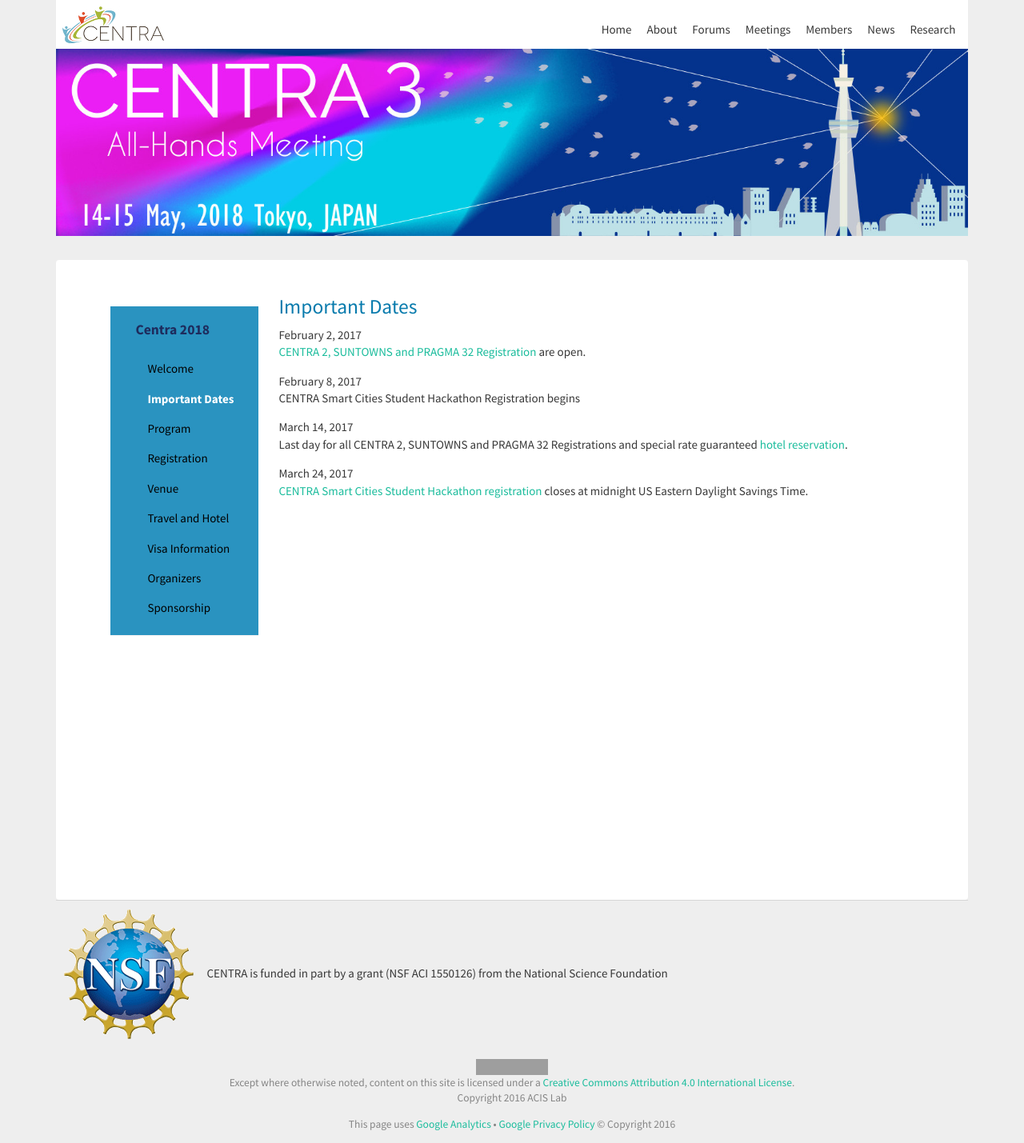
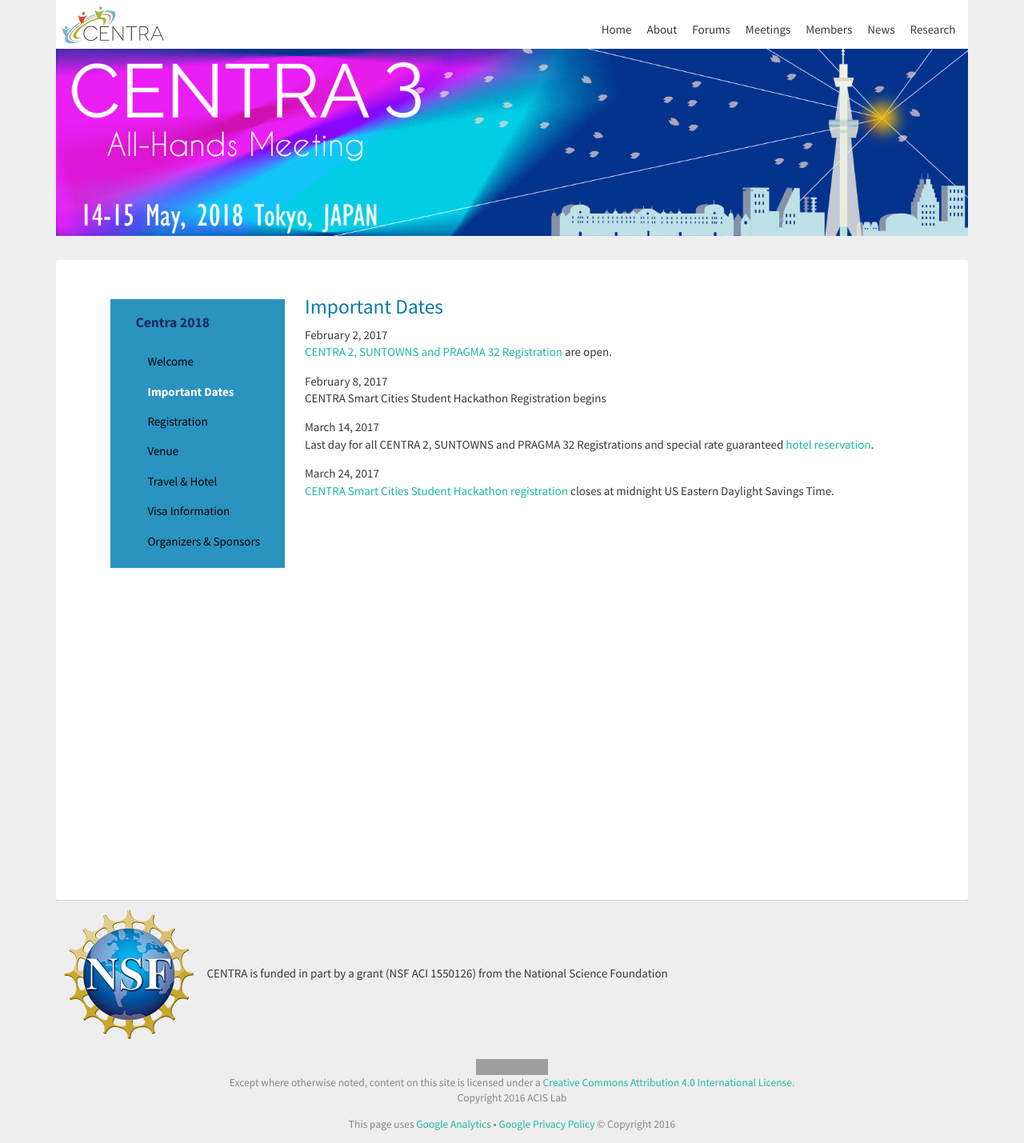
Before and after one commit to hmchou56/centra8, a Jekyll site: the page built from centra3/news.md, in a window 1280 px wide. Shown: the whole page at 80% size. Built offline with Jekyll 4.4.1, drawn with Linux system fonts in a browser that asks for light colours; nearby versions of some CDN libraries; grey boxes are pictures that could not be loaded.

Commit message:
update centra 3 submenu

```diff
--- a/_includes/centra3combinedmenu.html
+++ b/_includes/centra3combinedmenu.html
@@ -6,10 +6,9 @@
 .centra_meeting_menu {
 	float:left;
 	list-style-type: none;
-	margin: 24px 25px 10px 0;
+	margin: 15px 25px 10px 0;
 	padding: 0px;
 	background-color: #2a93c0;
-	border-radius: 5px;
 }
 
 .panel {
@@ -93,7 +92,7 @@
 {% assign submenuitem = 'centra_meeting_menu_sub' %}
 
 
-<div class="panel-group centra_meeting_menu" id="accordion" role="tablist" aria-multiselectable="false">
+<div class="panel-group centra_meeting_menu" id="accordion" role="tablist" aria-multiselectable="false" style="border-radius: 4px;">
 	<div class="panel panel-default">
 		<div class="panel-heading" role="tab" id="centraHeading">
 			<h4 class="panel-title">
@@ -107,13 +106,11 @@
 				<ul class="centra_meeting_menu_sub">
 					<li {% if page.url == '/centra3/' %} class="{{ submenuitem | append:'_selected'}}" {% else %} class=" {{ submenuitem }}" {% endif %}><a href="/centra3/">Welcome</a></li>
 					<li {% if page.url contains '/centra3/news.html' %} class="{{ submenuitem | append:'_selected'}}" {% else %} class=" {{ submenuitem }}" {% endif %}><a href="/centra3/news.html">Important Dates</a></li>
-					<li {% if page.url contains '/centra3/program.html' %} class="{{ submenuitem | append:'_selected'}}" {% else %} class=" {{ submenuitem }}" {% endif %}><a href="/centra3/program.html">Program</a></li>
 					<li {% if page.url contains '/centra3/registration.html' %} class="{{ submenuitem | append:'_selected'}}" {% else %} class=" {{ submenuitem }}" {% endif %}><a href="/centra3/registration.html">Registration</a></li>
 					<li {% if page.url contains '/centra3/venue.html' %} class="{{ submenuitem | append:'_selected'}}" {% else %} class=" {{ submenuitem }}" {% endif %}><a href="/centra3/venue.html">Venue</a></li>
-					<li {% if page.url contains '/centra3/travel.html' %} class="{{ submenuitem | append:'_selected'}}" {% else %} class=" {{ submenuitem }}" {% endif %}><a href="/centra3/travel.html">Travel and Hotel</a></li>
+					<li {% if page.url contains '/centra3/travel.html' %} class="{{ submenuitem | append:'_selected'}}" {% else %} class=" {{ submenuitem }}" {% endif %}><a href="/centra3/travel.html">Travel & Hotel</a></li>
 					<li {% if page.url contains '/centra3/visainfo.html' %} class="{{ submenuitem | append:'_selected'}}" {% else %} class=" {{ submenuitem }}" {% endif %}><a href="/centra3/visainfo.html">Visa Information</a></li>
-					<li {% if page.url contains '/centra3/organizers.html' %} class="{{ submenuitem | append:'_selected'}}" {% else %} class=" {{ submenuitem }}" {% endif %}><a href="/centra3/organizers.html">Organizers</a></li>
-					<li {% if page.url contains '/centra3/sponsorship.html' %} class="{{ submenuitem | append:'_selected'}}" {% else %} class=" {{ submenuitem }}" {% endif %}><a href="/centra3/sponsorship.html">Sponsorship</a></li>
+					<li {% if page.url contains '/centra3/organizers.html' %} class="{{ submenuitem | append:'_selected'}}" {% else %} class=" {{ submenuitem }}" {% endif %}><a href="/centra3/organizers.html">Organizers & Sponsors</a></li>
 				</ul>
 			</div>
 		</div>
```
